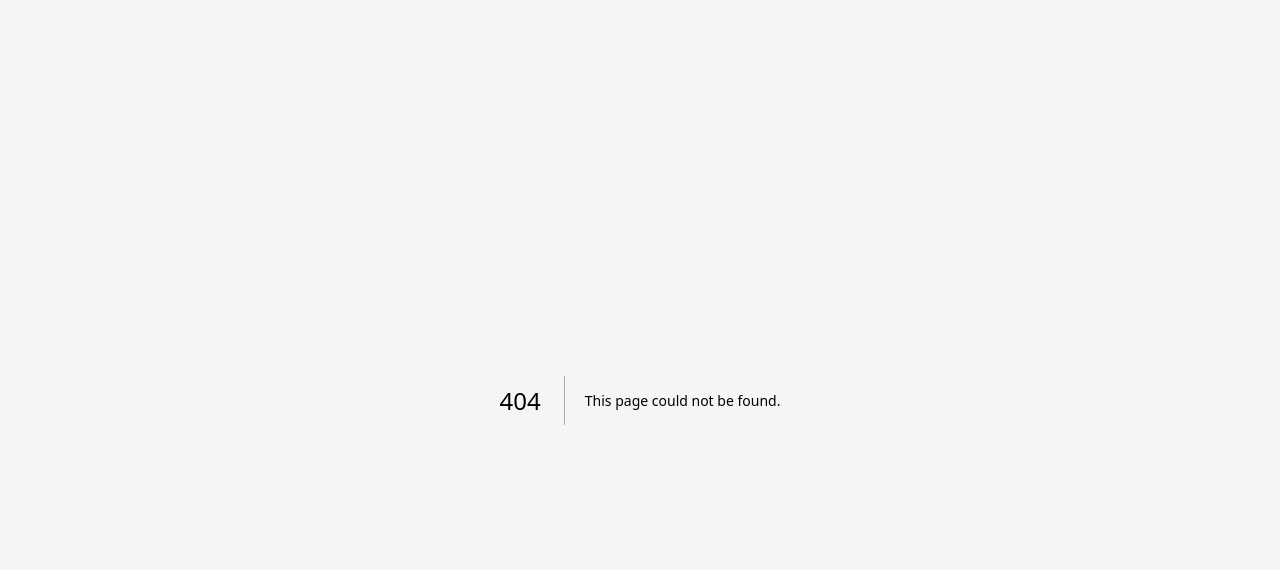
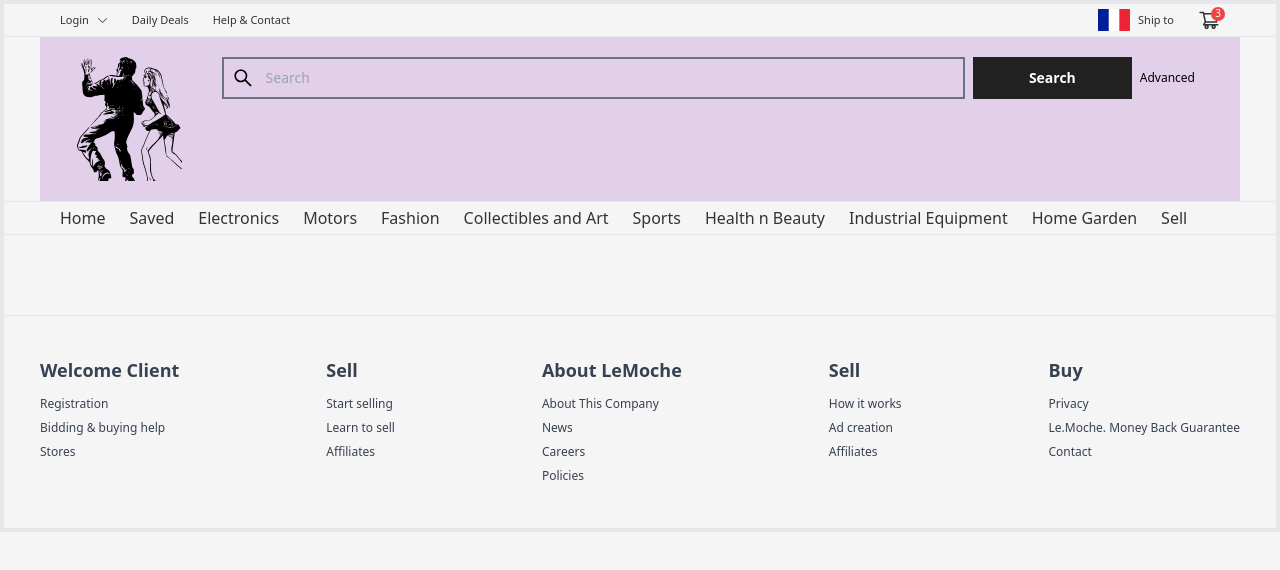
Before and after one commit to ricardomrcruz/craigsbrother_retail, a Next.js app: page /product/1 in a window 1280 px wide. Before the commit this address had no page. Shown: the top 570 px of the page. Built offline with nearby package versions, Linux system fonts and the light colour scheme.

Commit message:
productpageidslugaddition

```diff
--- /dev/null
+++ b/app/product/[id]/page.js
@@ -0,0 +1,25 @@
+"use client"
+
+import MainLayout from "@/app/layouts/MainLayout"
+
+
+export default function Product({ params }) {
+
+        return (
+            <>
+
+                <MainLayout>
+                    <div className="max-w-width[1200px] mx-auto">
+
+                    </div>
+
+
+                </MainLayout>
+
+
+
+
+            </>
+        )
+
+}
```
